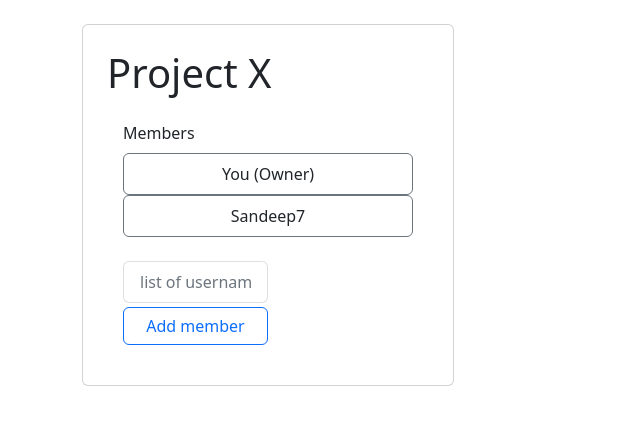
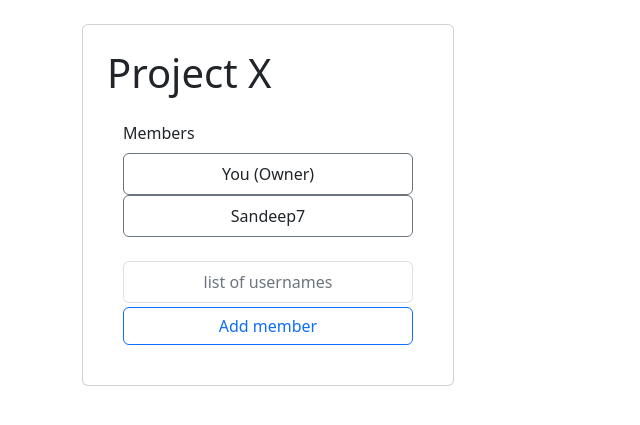
Before and after one commit to SandeepK1729/tm, a Django app: page /group/2 in a window 1280 px wide. Shown: the part 62-487 px from the top of the page, without its empty margins (0-640 px from the left). Run offline with Django 4.2, Linux system fonts and the light colour scheme; a user stored in the database is signed in; data comes from the database, SQL or seed files in the repository; some libraries are stand-ins or nearby versions.

Commit message:
version-1.7.3: modified UI

```diff
--- a/transaction_manager/templates/pages/group.html
+++ b/transaction_manager/templates/pages/group.html
@@ -33,7 +33,7 @@
                             {% if user == group.created_by %}
                                 <form method="post">
                                     {% csrf_token %}
-                                    <div class="md:w-1/2 md-1">
+                                    <div class="w-100">
                                         <p class="text-danger mt-4"> {{ message }} </p>
                                         <input type="text" class="text-center form-control list-group-item" name="username" id="username" aria-describedby="helpId" placeholder="list of usernames">
                                         <span class="input-group-btn" style="width:0px;"></span>
```
